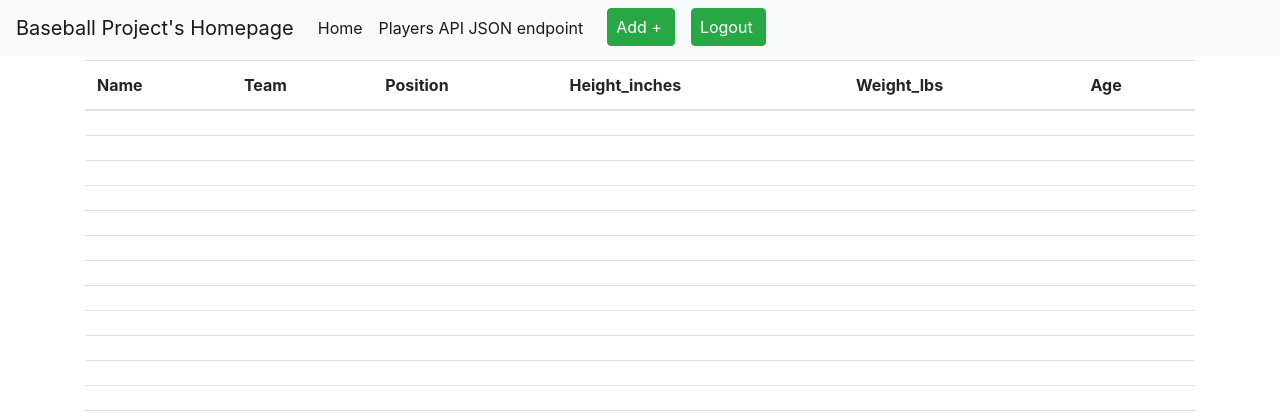
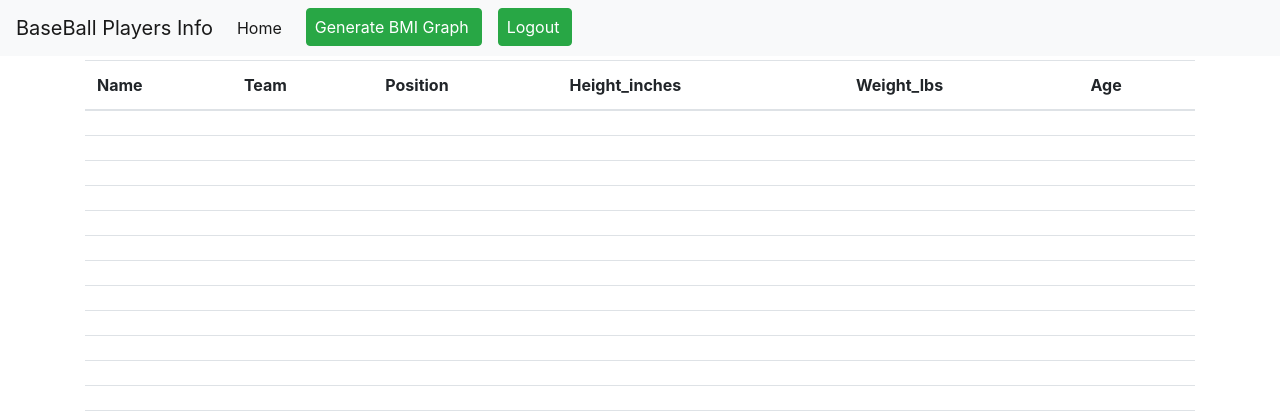
Before and after one commit to Kcode17/IS601_Final_Project, a Flask app: page /home in a window 1280 px wide. Shown: the top 420 px of the page. Run offline with Flask 2, Linux system fonts and the light colour scheme; a user stored in the database is signed in; data comes from the database, SQL or seed files in the repository; lists and menus that the app fills with data are empty; some libraries are stand-ins or nearby versions.

Commit message:
Task- Minor fixes to web templates

```diff
--- a/app/templates/index_1.html
+++ b/app/templates/index_1.html
@@ -11,36 +11,29 @@
     <meta content="width=device-width, initial-scale=1, shrink-to-fit=no" name="viewport">
     <link crossorigin="anonymous" href="https://stackpath.bootstrapcdn.com/bootstrap/4.4.1/css/bootstrap.min.css"
           integrity="sha384-Vkoo8x4CGsO3+Hhxv8T/Q5PaXtkKtu6ug5TOeNV6gBiFeWPGFN9MuhOf23Q9Ifjh" rel="stylesheet">
-{% if user %}
-    <title>Welcome to {{ user.username }}'s site</title>
-    {% else %}
-    <title>Welcome to My Site!</title>
-    {% endif %}
+
 <head>
  <body>
 <!-- As a heading -->
 
 
 <nav class="navbar navbar-expand-lg navbar-light bg-light mb-1">
-  <a class="navbar-brand" href="#">{% if user %}{{ user.username }}'s Homepage{% else %}
-    <title>Welcome to My Homepage</title>
-    {% endif %}</a>
+  <a class="navbar-brand" href="/home">
+    BaseBall Players Info
+  </a>
   <button aria-controls="navbarNavDropdown" aria-expanded="false" aria-label="Toggle navigation" class="navbar-toggler" data-target="#navbarNavDropdown" data-toggle="collapse" type="button">
     <span class="navbar-toggler-icon"></span>
   </button>
-  <div class="collapse navbar-collapse" id="navbarNavDropdown">
+  <div class="collapse navbar-collapse navbar-right" id="navbarNavDropdown">
     <ul class="navbar-nav">
         <li class="nav-item active">
-            <a class="nav-link" href="/">Home <span class="sr-only">(current)</span></a>
+            <a class="nav-link" href="/home">Home <span class="sr-only">(current)</span></a>
         </li>
         <li class="nav-item active">
-            <a class="nav-link" href="/api/v1/cities">Players API JSON endpoint <span class="sr-only">(current)</span></a>
+            <a class="btn btn-success pl-2 lr-2 ml-3 " href="/chart">Generate BMI Graph<span class="sr-only">(current)</span></a>
         </li>
         <li class="nav-item active">
-            <a class="btn btn-success pl-2 lr-2 ml-3" href="/cities/new">Add +<span class="sr-only">(current)</span></a>
-        </li>
-        <li class="nav-item active">
-            <a class="btn btn-success pl-2 lr-2 ml-3" href="/logout">Logout<span class="sr-only">(current)</span></a>
+            <a class="btn btn-success pl-2 lr-2 ml-3 " href="/logout">Logout<span class="sr-only">(current)</span></a>
         </li>
     </ul>
   </div>
```
Also changed, not shown: app/templates/layout.html (+4 -10 lines).
